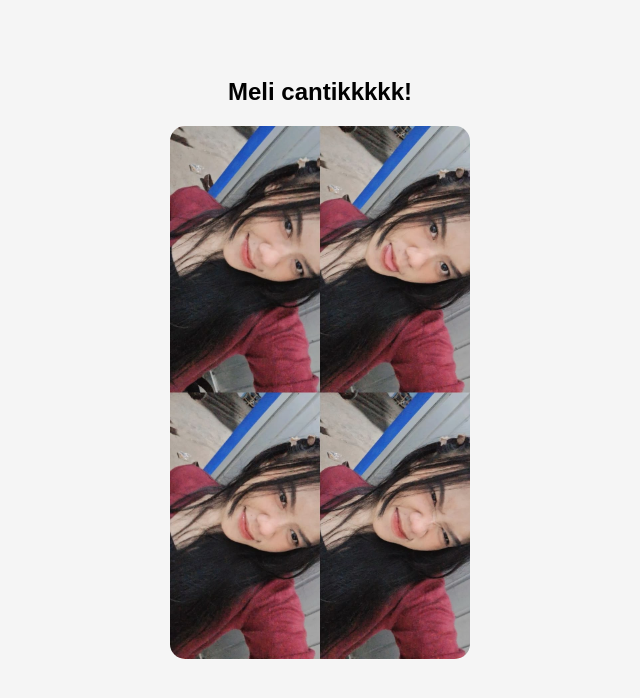
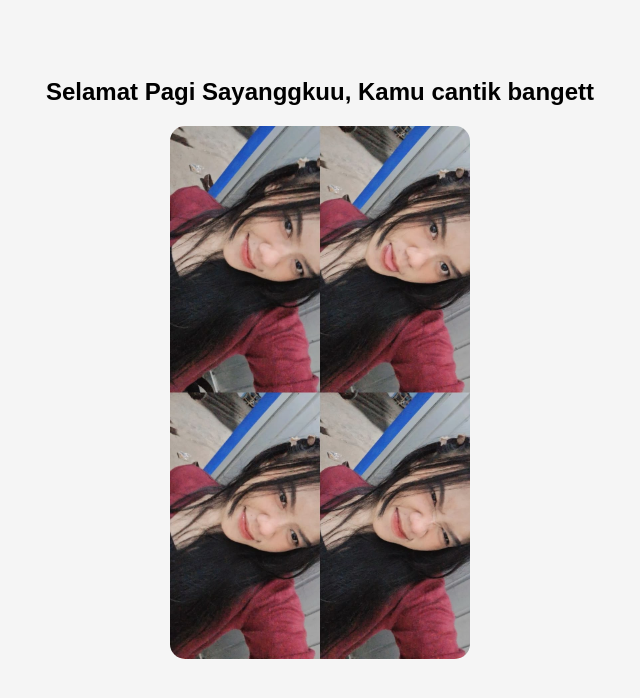
Before and after one commit to yansss3345/tuyah, a plain HTML site: page index.html in a window 1280 px wide. Shown: the whole page, without its empty margins (320-960 px from the left). Drawn offline with Linux system fonts and the light colour scheme.

Commit message:
Add files via upload

```diff
--- a/index.html
+++ b/index.html
@@ -38,7 +38,7 @@
   </head>
 
   <body>
-    <h2>Meli cantikkkkk!</h2>
+    <h2>Selamat Pagi Sayanggkuu, Kamu cantik bangett</h2>
 
     <img src="images/meli.jpeg" alt="sayangkuu" class="gambar" />
   </body>
```
